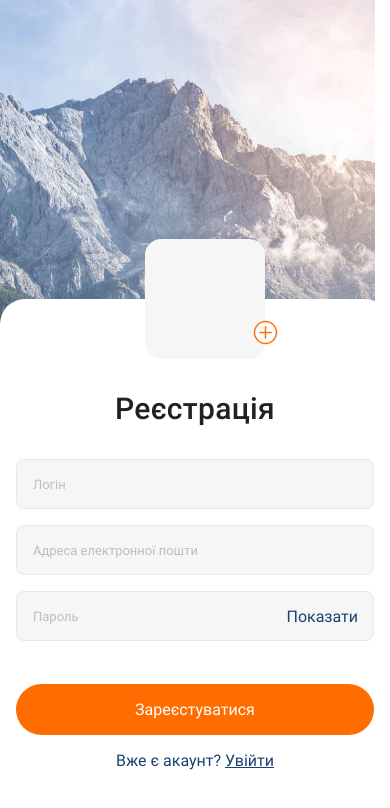
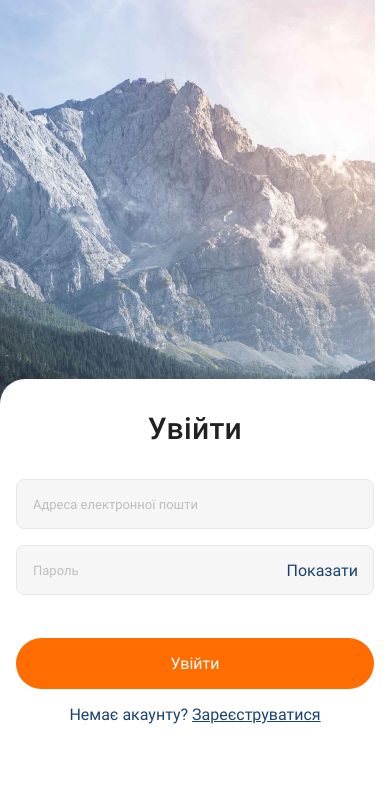
Before and after one commit to AleksandrSherehkov/react-native-project, a React Native app: screen / in a window 390 px wide. Shown: the top 808 px of the page. Built offline with nearby package versions, Linux system fonts and the light colour scheme.

Commit message:
Add: collecting data from forms

```diff
--- a/App.js
+++ b/App.js
@@ -1,13 +1,6 @@
 import { StatusBar } from 'expo-status-bar';
-import {
-  ImageBackground,
-  Keyboard,
-  StyleSheet,
-  TouchableWithoutFeedback,
-  View,
-} from 'react-native';
+import { ImageBackground, StyleSheet, View } from 'react-native';
 import { useFonts } from 'expo-font';
-import BgImg from './assets/images/background.jpg';
 import { RegisterScreen } from './Screens/RegisterScreen';
 import { LoginScreen } from './Screens/LoginScreen';
 
@@ -23,15 +16,11 @@ export default function App() {
   }
 
   return (
-    <TouchableWithoutFeedback onPress={() => Keyboard.dismiss()}>
-      <View style={styles.container}>
-        <ImageBackground source={BgImg} style={styles.bgImage}>
-          <RegisterScreen />
-          {/* <LoginScreen /> */}
-        </ImageBackground>
-        <StatusBar style="auto" />
-      </View>
-    </TouchableWithoutFeedback>
+    <View style={styles.container}>
+      {/* <RegisterScreen /> */}
+      <LoginScreen />
+      <StatusBar style="auto" />
+    </View>
   );
 }
 
@@ -39,9 +28,4 @@ const styles = StyleSheet.create({
   container: {
     flex: 1,
   },
-  bgImage: {
-    flex: 1,
-    resizeMode: 'cover',
-    justifyContent: 'flex-end',
-  },
 });
--- a/Screens/LoginScreen.jsx
+++ b/Screens/LoginScreen.jsx
@@ -1,16 +1,39 @@
-import { StyleSheet, View, KeyboardAvoidingView, Platform } from "react-native";
+import { useState } from "react";
+import {
+  StyleSheet,
+  View,
+  KeyboardAvoidingView,
+  Platform,
+  TouchableWithoutFeedback,
+} from "react-native";
+
 import { Input } from "../components/Input";
 import { ConfirmBtn } from "../components/ConfirmBtn";
 import { Redirect } from "../components/Redirect";
 import { AuthTitle } from "../components/AuthTitle";
 import { Password } from "../components/Password";
+import { Background } from "../components/Background";
 import useKeyboardVisibility from "../hooks/useKeyboardVisibility";
+import { handleCloseKeyboard } from "../utils/handleCloseKeyboard";
+
 import { Border, Color } from "../styles/globalStyles";
 
 export const LoginScreen = () => {
+  const [email, setEmail] = useState("");
+  const [password, setPassword] = useState("");
+
   const [isKeyboardVisible, setIsKeyboardVisible] = useKeyboardVisibility();
 
+  const handleSubmit = () => {
+    const data = { email, password };
+    console.log(data);
+    setEmail("");
+    setPassword("");
+  };
+
   return (
+    <Background>
+      <TouchableWithoutFeedback onPress={handleCloseKeyboard}>
         <View style={styles.container}>
           <AuthTitle title="Увійти" />
           <KeyboardAvoidingView
@@ -22,13 +45,19 @@ export const LoginScreen = () => {
                 marginBottom: isKeyboardVisible ? 75 : 43,
               }}
             >
-          <Input placeholder="Адреса електронної пошти" />
-          <Password />
+              <Input
+                placeholder="Адреса електронної пошти"
+                value={email}
+                onChangeText={setEmail}
+              />
+              <Password value={password} onChangeText={setPassword} />
             </View>
           </KeyboardAvoidingView>
-      <ConfirmBtn title="Увійти" />
+          <ConfirmBtn title="Увійти" onPress={handleSubmit} />
           <Redirect firstPart="Немає акаунту?" secondPart="Зареєструватися" />
         </View>
+      </TouchableWithoutFeedback>
+    </Background>
   );
 };
 
--- a/Screens/RegisterScreen.jsx
+++ b/Screens/RegisterScreen.jsx
@@ -1,43 +1,80 @@
-import { View, StyleSheet, KeyboardAvoidingView, Platform } from 'react-native';
-import { PlusIcon } from '../components/icons/PlusIcon';
-import { AuthTitle } from '../components/AuthTitle';
-import { Input } from '../components/Input';
-import { ConfirmBtn } from '../components/ConfirmBtn';
-import { Redirect } from '../components/Redirect';
-import { Password } from '../components/Password';
-import useKeyboardVisibility from '../hooks/useKeyboardVisibility';
-import { Color, Border } from '../styles/globalStyles';
+import { useState } from "react";
+import {
+  View,
+  StyleSheet,
+  KeyboardAvoidingView,
+  Platform,
+  TouchableWithoutFeedback,
+} from "react-native";
+
+import { PlusIcon } from "../components/icons/PlusIcon";
+import { AuthTitle } from "../components/AuthTitle";
+import { Input } from "../components/Input";
+import { ConfirmBtn } from "../components/ConfirmBtn";
+import { Redirect } from "../components/Redirect";
+import { Password } from "../components/Password";
+import useKeyboardVisibility from "../hooks/useKeyboardVisibility";
+import { Background } from "../components/Background";
+import { handleCloseKeyboard } from "../utils/handleCloseKeyboard";
+
+import { Color, Border } from "../styles/globalStyles";
 
 export const RegisterScreen = () => {
+  const [login, setLogin] = useState("");
+  const [email, setEmail] = useState("");
+  const [password, setPassword] = useState("");
+
   const [isKeyboardVisible, setIsKeyboardVisible] = useKeyboardVisibility();
 
+  const handleSubmit = () => {
+    const data = { login, email, password };
+    console.log(data);
+    setLogin("");
+    setEmail("");
+    setPassword("");
+  };
+
   return (
+    <Background>
+      <TouchableWithoutFeedback onPress={handleCloseKeyboard}>
         <View style={styles.container}>
           <View style={styles.imageContainer}>
             <PlusIcon styles={styles.icon} />
           </View>
           <AuthTitle title="Реєстрація" />
-      <KeyboardAvoidingView behavior={Platform.OS === 'ios' ? 'padding' : 'height'}>
+          <KeyboardAvoidingView
+            behavior={Platform.OS === "ios" ? "padding" : "height"}
+          >
             <View
               style={{
                 ...styles.inputContainer,
-            marginBottom: isKeyboardVisible ? 150 : 43,
+                marginBottom: isKeyboardVisible ? 100 : 43,
               }}
             >
-          <Input placeholder="Логін" />
-          <Input placeholder="Адреса електронної пошти" />
-          <Password />
+              <Input
+                placeholder="Логін"
+                value={login}
+                onChangeText={setLogin}
+              />
+              <Input
+                placeholder="Адреса електронної пошти"
+                value={email}
+                onChangeText={setEmail}
+              />
+              <Password value={password} onChangeText={setPassword} />
             </View>
           </KeyboardAvoidingView>
-      <ConfirmBtn title="Зареєстуватися" />
+          <ConfirmBtn title="Зареєстуватися" onPress={handleSubmit} />
           <Redirect firstPart="Вже є акаунт?" secondPart="Увійти" />
         </View>
+      </TouchableWithoutFeedback>
+    </Background>
   );
 };
 
 const styles = StyleSheet.create({
   container: {
-    position: 'relative',
+    position: "relative",
     paddingHorizontal: 16,
     paddingTop: 92,
     paddingBottom: 74,
@@ -45,10 +82,15 @@ const styles = StyleSheet.create({
     borderTopRightRadius: Border.m,
     borderTopLeftRadius: Border.m,
   },
+  bgImage: {
+    flex: 1,
+    resizeMode: "cover",
+    justifyContent: "flex-end",
+  },
   imageContainer: {
-    position: 'absolute',
+    position: "absolute",
     top: -60,
-    left: '50%',
+    left: "50%",
     transform: [{ translateX: -50 }],
     width: 120,
     height: 120,
@@ -56,7 +98,7 @@ const styles = StyleSheet.create({
     backgroundColor: Color.lightGray,
   },
   icon: {
-    position: 'absolute',
+    position: "absolute",
     bottom: 14,
     right: -13,
     backgroundColor: Color.white,
--- /dev/null
+++ b/components/Background.jsx
@@ -0,0 +1,25 @@
+import {
+  ImageBackground,
+  StyleSheet,
+  TouchableWithoutFeedback,
+} from "react-native";
+import { handleCloseKeyboard } from "../utils/handleCloseKeyboard";
+import BgImg from "../assets/images/background.jpg";
+
+export const Background = ({ children }) => {
+  return (
+    <TouchableWithoutFeedback onPress={handleCloseKeyboard}>
+      <ImageBackground source={BgImg} style={styles.bgImage}>
+        {children}
+      </ImageBackground>
+    </TouchableWithoutFeedback>
+  );
+};
+
+const styles = StyleSheet.create({
+  bgImage: {
+    flex: 1,
+    resizeMode: "cover",
+    justifyContent: "flex-end",
+  },
+});
--- a/components/ConfirmBtn.jsx
+++ b/components/ConfirmBtn.jsx
@@ -1,9 +1,9 @@
 import { StyleSheet, Text, TouchableOpacity } from "react-native";
 import { Border, Color, FontFamily, FontSize } from "../styles/globalStyles";
 
-export const ConfirmBtn = ({ title }) => {
+export const ConfirmBtn = ({ title, onPress }) => {
   return (
-    <TouchableOpacity style={styles.btn} activeOpacity={0.7}>
+    <TouchableOpacity style={styles.btn} activeOpacity={0.7} onPress={onPress}>
       <Text style={styles.btnTitle}>{title}</Text>
     </TouchableOpacity>
   );
--- a/components/Input.jsx
+++ b/components/Input.jsx
@@ -2,7 +2,12 @@ import { useState } from "react";
 import { StyleSheet, TextInput } from "react-native";
 import { Border, Color, FontFamily, FontSize } from "../styles/globalStyles";
 
-export const Input = ({ placeholder = "", onFocus, secured = false }) => {
+export const Input = ({
+  placeholder = "",
+  secured = false,
+  onChangeText,
+  value,
+}) => {
   const [isFocused, setIsFocused] = useState(false);
 
   const handleFocus = () => {
@@ -25,6 +30,8 @@ export const Input = ({ placeholder = "", onFocus, secured = false }) => {
       onFocus={handleFocus}
       onBlur={handleBlur}
       secureTextEntry={secured}
+      value={value}
+      onChangeText={onChangeText}
     />
   );
 };
--- a/components/Password.jsx
+++ b/components/Password.jsx
@@ -1,15 +1,26 @@
-import { Pressable, StyleSheet, Text, View } from 'react-native';
-import { Input } from './Input';
-import { Color, FontFamily, FontSize } from '../styles/globalStyles';
-import { useState } from 'react';
+import { useState } from "react";
+import { Pressable, StyleSheet, Text, View } from "react-native";
+import { Input } from "./Input";
+import { Color, FontFamily, FontSize } from "../styles/globalStyles";
 
-export const Password = () => {
+export const Password = ({ onChangeText, value = "" }) => {
   const [isPasswordVisible, setIsPasswordVisible] = useState(false);
+
   return (
     <View style={styles.passwordContainer}>
-      <Input placeholder="Пароль" secured={!isPasswordVisible} />
-      <Pressable style={styles.showBtn} onPress={() => setIsPasswordVisible(!isPasswordVisible)}>
-        <Text style={styles.showBtnTitle}>{isPasswordVisible ? 'Сховати' : 'Показати'}</Text>
+      <Input
+        placeholder="Пароль"
+        secured={!isPasswordVisible}
+        onChangeText={onChangeText}
+        value={value}
+      />
+      <Pressable
+        style={styles.showBtn}
+        onPress={() => setIsPasswordVisible(!isPasswordVisible)}
+      >
+        <Text style={styles.showBtnTitle}>
+          {isPasswordVisible ? "Сховати" : "Показати"}
+        </Text>
       </Pressable>
     </View>
   );
@@ -17,10 +28,10 @@ export const Password = () => {
 
 const styles = StyleSheet.create({
   passwordContainer: {
-    position: 'relative',
+    position: "relative",
   },
   showBtn: {
-    position: 'absolute',
+    position: "absolute",
     top: 16,
     right: 16,
   },
--- a/package.json
+++ b/package.json
@@ -15,7 +15,6 @@
     "react": "18.2.0",
     "react-native": "0.72.5",
     "react-native-svg": "13.9.0"
-
   },
   "devDependencies": {
     "@babel/core": "^7.20.0"
--- /dev/null
+++ b/utils/handleCloseKeyboard.js
@@ -0,0 +1,5 @@
+import { Keyboard } from "react-native";
+
+export const handleCloseKeyboard = () => {
+  Keyboard.dismiss();
+};
```
Lines whose indentation alone changed are shown as unchanged.
